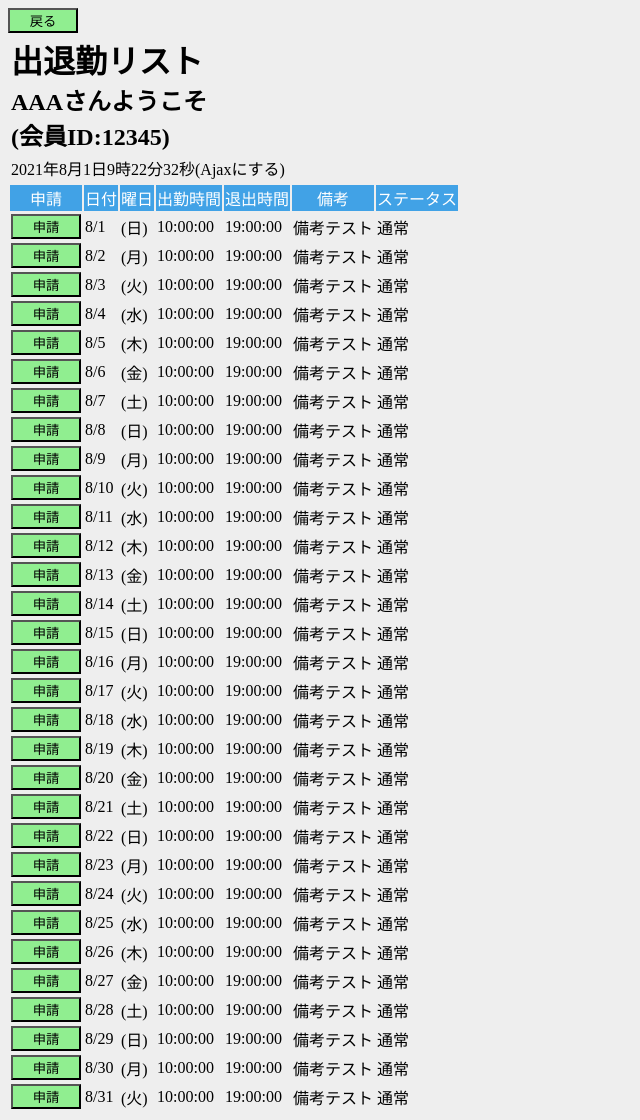
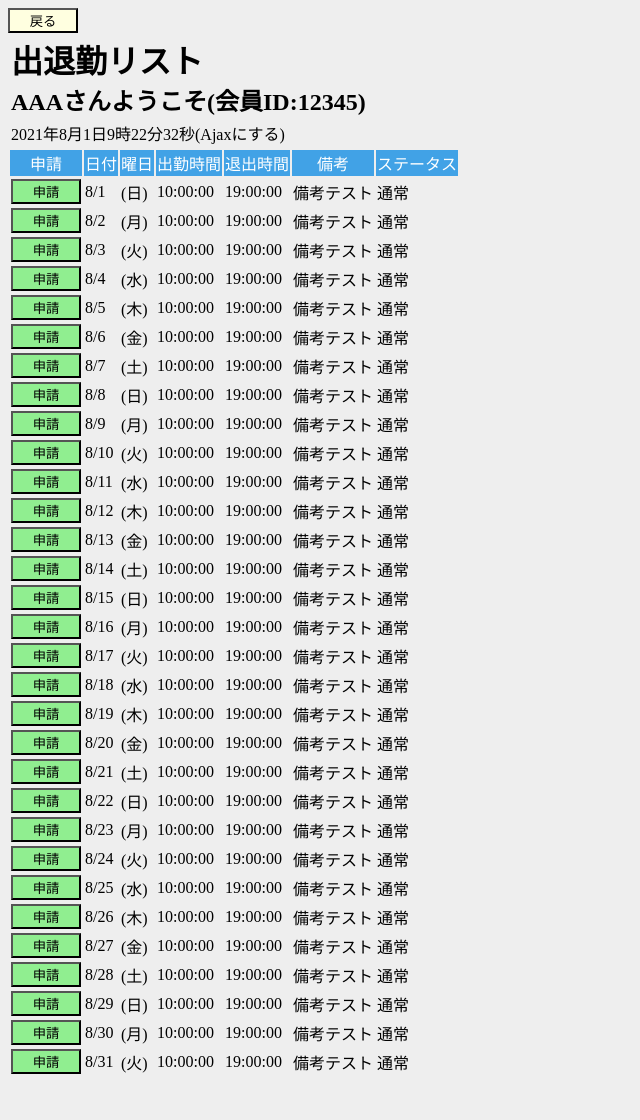
Before and after one commit to itokita4141/python_roster, a Django app: page /list/ in a window 1280 px wide. Shown: the whole page, without its empty margins (0-640 px from the left). After the commit the page ends 1085 px from the top, so only its background shows below. Run offline with Django 3.2, Linux system fonts and the light colour scheme.

Commit message:
スマホ対応前

```diff
--- a/app_roster/static/roster_main.css
+++ b/app_roster/static/roster_main.css
@@ -5,11 +5,11 @@
 body {
     background: #eeeeee;
 }
-.title_header{
+.title-header{
     margin:0px;
-    width:200px;
+    width:500px;
 }
-.thead_list {
+.thead-list {
     color: white;
     background: #41a2e6;
     text-align:center;
@@ -26,15 +26,15 @@ body {
 .div50 {
     height:50px;
 }
-.back_button {
+.back-button {
+    width:70px;
+    background-color:lightyellow;
+}
+.application-button {
     width:70px;
     background-color:lightgreen;
 }
-.application_button {
-    width:70px;
-    background-color:lightgreen;
-}
-.bug_button {
+.big-button {
     font-size:30px;
     width:200px;
     height:50px;
--- a/app_roster/templates/msgbox.html
+++ b/app_roster/templates/msgbox.html
@@ -2,7 +2,7 @@
     body {
         background: #eeeeee;
     }
-	.thead_list {
+	.thead-list {
 		color: #fff;
 		background: #41a2e6;
 		border-style: solid;
--- a/app_roster/templates/roster_list.html
+++ b/app_roster/templates/roster_list.html
@@ -5,12 +5,12 @@
         <link rel="stylesheet" href="{% static 'roster_main.css' %}">
     </head>
     <body>
-        <input type="button" class="back_button" value="戻る" onclick="location.href='../input'">
+        <input type="button" class="back-button" value="戻る" onclick="location.href='../input'">
         <table>
             <tr>
                 <td>
-                    <H1 class="title_header">出退勤リスト</H1>
-                    <H2 class="title_header">AAAさんようこそ(会員ID:12345)</H2>
+                    <H1 class="title-header">出退勤リスト</H1>
+                    <H2 class="title-header">AAAさんようこそ(会員ID:12345)</H2>
                 </td>
             </tr>
             <tr>
@@ -20,7 +20,7 @@
             </tr>
         </table>
         <table>
-            <thead class="thead_list">
+            <thead class="thead-list">
                 <tr>
                     <td>申請</td>
                     <td>日付</td>
@@ -33,7 +33,7 @@
             </thead>
             <tbody>
                 <tr>
-                    <td><input type="button" value="申請" onclick="location.href='../change'" class="application_button"></td>
+                    <td><input type="button" value="申請" onclick="location.href='../change'" class="application-button"></td>
                        <td>8/1</td>
                     <td>(日)</td>
                     <td>10:00:00</td>
@@ -42,7 +42,7 @@
                     <td>通常</td>
                     </tr>
                 <tr>
-                    <td><input type="button" value="申請" onclick="location.href='../change'" class="application_button"></td>
+                    <td><input type="button" value="申請" onclick="location.href='../change'" class="application-button"></td>
                     <td>8/2</td>
                     <td>(月)</td>
                     <td>10:00:00</td>
@@ -51,7 +51,7 @@
                     <td>通常</td>
                 </tr>
                 <tr>
-                    <td><input type="button" value="申請" onclick="location.href='../change'" class="application_button"></td>
+                    <td><input type="button" value="申請" onclick="location.href='../change'" class="application-button"></td>
                     <td>8/3</td>
                     <td>(火)</td>
                     <td>10:00:00</td>
@@ -60,7 +60,7 @@
                     <td>通常</td>
                 </tr>
                 <tr>
-                    <td><input type="button" value="申請" onclick="location.href='../change'" class="application_button"></td>
+                    <td><input type="button" value="申請" onclick="location.href='../change'" class="application-button"></td>
                     <td>8/4</td>
                     <td>(水)</td>
                     <td>10:00:00</td>
@@ -69,7 +69,7 @@
                     <td>通常</td>
                 </tr>
                 <tr>
-                    <td><input type="button" value="申請" onclick="location.href='../change'" class="application_button"></td>
+                    <td><input type="button" value="申請" onclick="location.href='../change'" class="application-button"></td>
                     <td>8/5</td>
                     <td>(木)</td>
                     <td>10:00:00</td>
@@ -78,7 +78,7 @@
                     <td>通常</td>
                 </tr>
                 <tr>
-                    <td><input type="button" value="申請" onclick="location.href='../change'" class="application_button"></td>
+                    <td><input type="button" value="申請" onclick="location.href='../change'" class="application-button"></td>
                     <td>8/6</td>
                     <td>(金)</td>
                     <td>10:00:00</td>
@@ -87,7 +87,7 @@
                     <td>通常</td>
                 </tr>
                 <tr>
-                    <td><input type="button" value="申請" onclick="location.href='../change'" class="application_button"></td>
+                    <td><input type="button" value="申請" onclick="location.href='../change'" class="application-button"></td>
                     <td>8/7</td>
                     <td>(土)</td>
                     <td>10:00:00</td>
@@ -96,7 +96,7 @@
                     <td>通常</td>
                 </tr>
                 <tr>
-                    <td><input type="button" value="申請" onclick="location.href='../change'" class="application_button"></td>
+                    <td><input type="button" value="申請" onclick="location.href='../change'" class="application-button"></td>
                     <td>8/8</td>
                     <td>(日)</td>
                     <td>10:00:00</td>
@@ -105,7 +105,7 @@
                     <td>通常</td>
                 </tr>
                 <tr>
-                    <td><input type="button" value="申請" onclick="location.href='../change'" class="application_button"></td>
+                    <td><input type="button" value="申請" onclick="location.href='../change'" class="application-button"></td>
                     <td>8/9</td>
                     <td>(月)</td>
                     <td>10:00:00</td>
@@ -114,7 +114,7 @@
                     <td>通常</td>
                 </tr>
                 <tr>
-                    <td><input type="button" value="申請" onclick="location.href='../change'" class="application_button"></td>
+                    <td><input type="button" value="申請" onclick="location.href='../change'" class="application-button"></td>
                     <td>8/10</td>
                     <td>(火)</td>
                     <td>10:00:00</td>
@@ -123,7 +123,7 @@
                     <td>通常</td>
                 </tr>
                 <tr>
-                    <td><input type="button" value="申請" onclick="location.href='../change'" class="application_button"></td>
+                    <td><input type="button" value="申請" onclick="location.href='../change'" class="application-button"></td>
                     <td>8/11</td>
                     <td>(水)</td>
                     <td>10:00:00</td>
@@ -132,7 +132,7 @@
                     <td>通常</td>
                 </tr>
                 <tr>
-                    <td><input type="button" value="申請" onclick="location.href='../change'" class="application_button"></td>
+                    <td><input type="button" value="申請" onclick="location.href='../change'" class="application-button"></td>
                     <td>8/12</td>
                     <td>(木)</td>
                     <td>10:00:00</td>
@@ -141,7 +141,7 @@
                     <td>通常</td>
                 </tr>
                 <tr>
-                    <td><input type="button" value="申請" onclick="location.href='../change'" class="application_button"></td>
+                    <td><input type="button" value="申請" onclick="location.href='../change'" class="application-button"></td>
                     <td>8/13</td>
                     <td>(金)</td>
                     <td>10:00:00</td>
@@ -150,7 +150,7 @@
                     <td>通常</td>
                 </tr>
                 <tr>
-                    <td><input type="button" value="申請" onclick="location.href='../change'" class="application_button"></td>
+                    <td><input type="button" value="申請" onclick="location.href='../change'" class="application-button"></td>
                     <td>8/14</td>
                     <td>(土)</td>
                     <td>10:00:00</td>
@@ -159,7 +159,7 @@
                     <td>通常</td>
                 </tr>
                 <tr>
-                    <td><input type="button" value="申請" onclick="location.href='../change'" class="application_button"></td>
+                    <td><input type="button" value="申請" onclick="location.href='../change'" class="application-button"></td>
                     <td>8/15</td>
                     <td>(日)</td>
                     <td>10:00:00</td>
@@ -168,7 +168,7 @@
                     <td>通常</td>
                 </tr>
                 <tr>
-                    <td><input type="button" value="申請" onclick="location.href='../change'" class="application_button"></td>
+                    <td><input type="button" value="申請" onclick="location.href='../change'" class="application-button"></td>
                     <td>8/16</td>
                     <td>(月)</td>
                     <td>10:00:00</td>
@@ -177,7 +177,7 @@
                     <td>通常</td>
                 </tr>
                 <tr>
-                    <td><input type="button" value="申請" onclick="location.href='../change'" class="application_button"></td>
+                    <td><input type="button" value="申請" onclick="location.href='../change'" class="application-button"></td>
                     <td>8/17</td>
                     <td>(火)</td>
                     <td>10:00:00</td>
@@ -186,7 +186,7 @@
                     <td>通常</td>
                 </tr>
                 <tr>
-                    <td><input type="button" value="申請" onclick="location.href='../change'" class="application_button"></td>
+                    <td><input type="button" value="申請" onclick="location.href='../change'" class="application-button"></td>
                     <td>8/18</td>
                     <td>(水)</td>
                     <td>10:00:00</td>
@@ -195,7 +195,7 @@
                     <td>通常</td>
                 </tr>
                 <tr>
-                    <td><input type="button" value="申請" onclick="location.href='../change'" class="application_button"></td>
+                    <td><input type="button" value="申請" onclick="location.href='../change'" class="application-button"></td>
                     <td>8/19</td>
                     <td>(木)</td>
                     <td>10:00:00</td>
@@ -204,7 +204,7 @@
                     <td>通常</td>
                 </tr>
                 <tr>
-                    <td><input type="button" value="申請" onclick="location.href='../change'" class="application_button"></td>
+                    <td><input type="button" value="申請" onclick="location.href='../change'" class="application-button"></td>
                     <td>8/20</td>
                     <td>(金)</td>
                     <td>10:00:00</td>
@@ -213,7 +213,7 @@
                     <td>通常</td>
                 </tr>
                 <tr>
-                    <td><input type="button" value="申請" onclick="location.href='../change'" class="application_button"></td>
+                    <td><input type="button" value="申請" onclick="location.href='../change'" class="application-button"></td>
                     <td>8/21</td>
                     <td>(土)</td>
                     <td>10:00:00</td>
@@ -222,7 +222,7 @@
                     <td>通常</td>
                 </tr>
                 <tr>
-                    <td><input type="button" value="申請" onclick="location.href='../change'" class="application_button"></td>
+                    <td><input type="button" value="申請" onclick="location.href='../change'" class="application-button"></td>
                     <td>8/22</td>
                     <td>(日)</td>
                     <td>10:00:00</td>
@@ -231,7 +231,7 @@
                     <td>通常</td>
                 </tr>
                 <tr>
-                    <td><input type="button" value="申請" onclick="location.href='../change'" class="application_button"></td>
+                    <td><input type="button" value="申請" onclick="location.href='../change'" class="application-button"></td>
                     <td>8/23</td>
                     <td>(月)</td>
                     <td>10:00:00</td>
@@ -240,7 +240,7 @@
                     <td>通常</td>
                 </tr>
                 <tr>
-                    <td><input type="button" value="申請" onclick="location.href='../change'" class="application_button"></td>
+                    <td><input type="button" value="申請" onclick="location.href='../change'" class="application-button"></td>
                     <td>8/24</td>
                     <td>(火)</td>
                     <td>10:00:00</td>
@@ -249,7 +249,7 @@
                     <td>通常</td>
                 </tr>
                 <tr>
-                    <td><input type="button" value="申請" onclick="location.href='../change'" class="application_button"></td>
+                    <td><input type="button" value="申請" onclick="location.href='../change'" class="application-button"></td>
                     <td>8/25</td>
                     <td>(水)</td>
                     <td>10:00:00</td>
@@ -258,7 +258,7 @@
                     <td>通常</td>
                 </tr>
                 <tr>
-                    <td><input type="button" value="申請" onclick="location.href='../change'" class="application_button"></td>
+                    <td><input type="button" value="申請" onclick="location.href='../change'" class="application-button"></td>
                     <td>8/26</td>
                     <td>(木)</td>
                     <td>10:00:00</td>
@@ -267,7 +267,7 @@
                     <td>通常</td>
                 </tr>
                 <tr>
-                    <td><input type="button" value="申請" onclick="location.href='../change'" class="application_button"></td>
+                    <td><input type="button" value="申請" onclick="location.href='../change'" class="application-button"></td>
                     <td>8/27</td>
                     <td>(金)</td>
                     <td>10:00:00</td>
@@ -276,7 +276,7 @@
                     <td>通常</td>
                 </tr>
                 <tr>
-                    <td><input type="button" value="申請" onclick="location.href='../change'" class="application_button"></td>
+                    <td><input type="button" value="申請" onclick="location.href='../change'" class="application-button"></td>
                     <td>8/28</td>
                     <td>(土)</td>
                     <td>10:00:00</td>
@@ -285,7 +285,7 @@
                     <td>通常</td>
                 </tr>
                 <tr>
-                    <td><input type="button" value="申請" onclick="location.href='../change'" class="application_button"></td>
+                    <td><input type="button" value="申請" onclick="location.href='../change'" class="application-button"></td>
                     <td>8/29</td>
                     <td>(日)</td>
                     <td>10:00:00</td>
@@ -294,7 +294,7 @@
                     <td>通常</td>
                 </tr>
                 <tr>
-                    <td><input type="button" value="申請" onclick="location.href='../change'" class="application_button"></td>
+                    <td><input type="button" value="申請" onclick="location.href='../change'" class="application-button"></td>
                     <td>8/30</td>
                     <td>(月)</td>
                     <td>10:00:00</td>
@@ -303,7 +303,7 @@
                     <td>通常</td>
                 </tr>
                 <tr>
-                    <td><input type="button" value="申請" onclick="location.href='../change'" class="application_button"></td>
+                    <td><input type="button" value="申請" onclick="location.href='../change'" class="application-button"></td>
                     <td>8/31</td>
                     <td>(火)</td>
                     <td>10:00:00</td>
--- a/app_roster/templates/roster_login_input.html
+++ b/app_roster/templates/roster_login_input.html
@@ -6,10 +6,10 @@
     </head>
     <body>
         <table>
-            <input type="button" class="back_button" value="戻る" onclick="location.href='../login'">
+            <input type="button" class="back-button" value="戻る" onclick="location.href='../login'">
             <tr>
                 <td style="width:200px;">
-                    <H1 class="title_header">会員登録画面</H1>
+                    <H1 class="title-header">会員登録画面</H1>
                 </td>
             </tr>
             <tr>
@@ -55,7 +55,7 @@
             </tr>
             <tr>
                 <td>
-                    <input type="button" name="login" value="ログイン" class="application_button">
+                    <input type="button" name="login" value="ログイン" class="application-button">
                 </td>
             </tr>
         </table>
--- a/app_roster/templates/roster_user_input .html
+++ b/app_roster/templates/roster_user_input .html
@@ -18,7 +18,7 @@
             </tr>
         </table>
         <table>
-            <thead class="thead_list">
+            <thead class="thead-list">
                     <td>名前</td>
                     <td>住所</td>
                     <td>電話番号</td>
```
Also changed, not shown: app_roster/templates/roster_change_application.html (+5 -5 lines), app_roster/templates/roster_input.html (+6 -6 lines), app_roster/templates/roster_login.html (+10 -3 lines).
